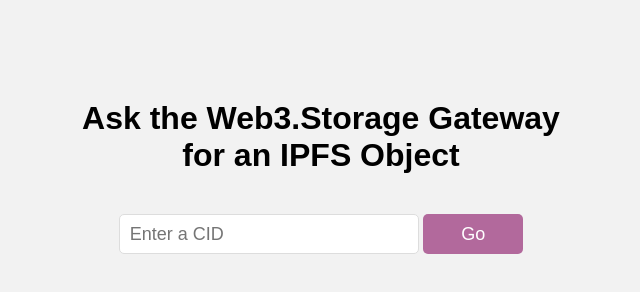
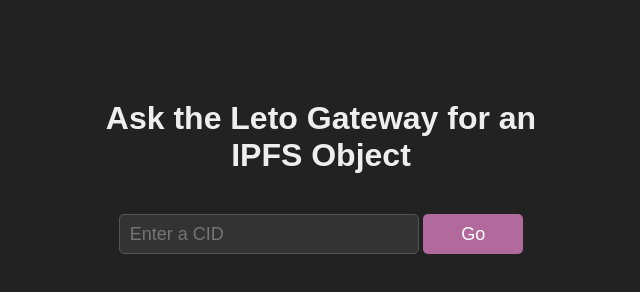
Before and after one commit to Leto-gg/ProdWebsite, a website: page public/gatewaydirect.html in a window 1280 px wide. Shown: the whole page, without its empty margins (319-959 px from the left). Drawn offline with Linux system fonts and the light colour scheme.

Commit message:
string fixes/link pointed to Leto

```diff
--- a/public/gatewaydirect.html
+++ b/public/gatewaydirect.html
@@ -1,11 +1,12 @@
 <html>
 
 <head>
-    <title>Web3.Storage Gateway Search</title>
+    <title>Leto Gateway</title>
     <style>
         body {
             font-family: Arial, sans-serif;
-            background-color: #f2f2f2;
+            background-color: #222;
+            color: #eee;
         }
 
         #search-container {
@@ -25,8 +26,10 @@
             padding: 10px;
             font-size: 18px;
             border-radius: 5px;
-            border: 1px solid #ddd;
+            border: 1px solid #555;
             margin-bottom: 20px;
+            background-color: #333;
+            color: #eee;
         }
 
         button[type="submit"] {
@@ -44,7 +47,7 @@
 
 <body>
     <div id="search-container">
-        <h1>Ask the Web3.Storage Gateway for an IPFS Object</h1>
+        <h1>Ask the Leto Gateway for an IPFS Object</h1>
         <input id="cidInput" type="text" placeholder="Enter a CID" />
         <button id="submitButton" type="submit">Go</button>
     </div>
@@ -55,7 +58,7 @@
 
         submitButton.addEventListener('click', () => {
             const cid = cidInput.value;
-            const url = `https://${cid}.ipfs.w3s.link`;
+            const url = `https://leto.gg/ipfs/${cid}.`;
             window.location.href = url;
         });
     </script>
```
Also changed, not shown: 1 other file.
